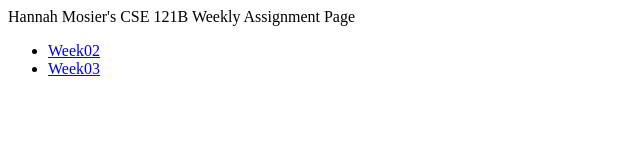
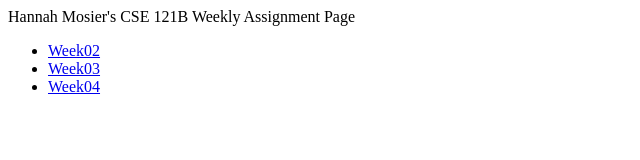
Before and after one commit to hmosier/cse121b, a plain HTML site: page index.html in a window 1280 px wide. Shown: the full height of the page, 0-640 px from the left. Drawn offline with Linux system fonts and the light colour scheme.

Commit message:
updated index.html with week 4 link

```diff
--- a/index.html
+++ b/index.html
@@ -12,6 +12,7 @@
         <ul>
             <li><a href="week02/task2.html">Week02</a></li>
             <li><a href="week03/task3.html">Week03</a></li>
+            <li><a href="week04/task4.html">Week04</a></li>
         </ul>
     </main>
 </body>
```
